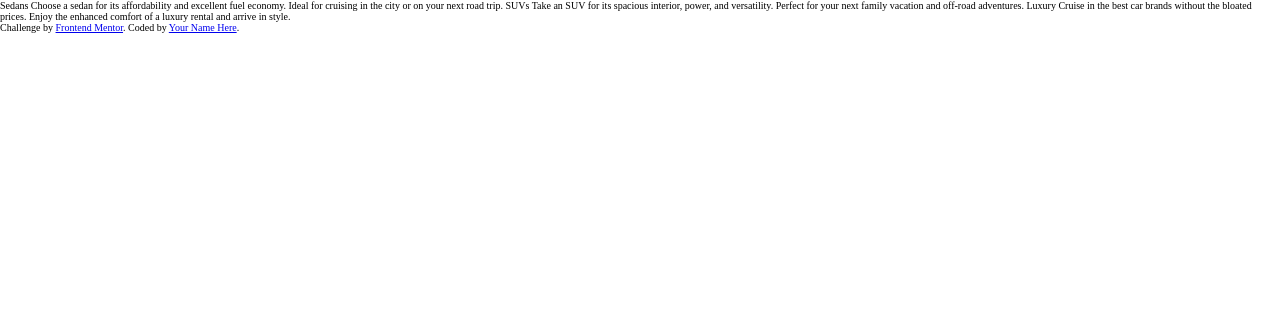
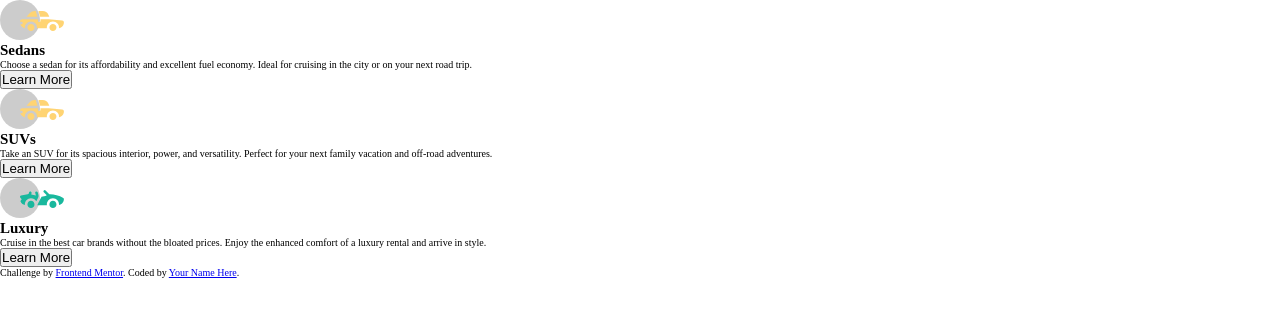
Before and after one commit to Kuntash/Stats-preview-component, a plain HTML site: page index.html in a window 1280 px wide. Drawn offline with Linux system fonts and the light colour scheme.

Commit message:
Added the html structure and some source images

```diff
--- a/index.html
+++ b/index.html
@@ -9,18 +9,61 @@
   <title>Frontend Mentor | 3-column preview card component</title>
 </head>
 <body>
-
+  <section class = "Column">
+    <div class="container">
+      <div class="container--card orange">
+        <div class="container--card__header">
+          <img src="images/icon-sedans.svg" alt="" srcset="">
+          <h2 class="title">
             Sedans
+          </h2>
+          <para class="paragraph">
             Choose a sedan for its affordability and excellent fuel economy. Ideal for cruising in the city
             or on your next road trip.
-
+          </para>
+        </div>
+        <div class="container--card__footer">
+          <button class="button">
+            Learn More
+          </button>
+        </div>
+      </div>
+      <div class="container--card cyan">
+        <div class="container--card__header">
+          <img src="images/icon-sedans.svg" alt="" srcset="">
+          <h2 class="title">
             SUVs
+          </h2>
+          <para class="paragraph">
             Take an SUV for its spacious interior, power, and versatility. Perfect for your next family vacation
             and off-road adventures.
-
+          </para>
+        </div>
+        <div class="container--card__footer">
+          <button class="button">
+            Learn More
+          </button>
+        </div>
+      </div>
+      <div class="container--card dark-cyan">
+        <div class="container--card__header">
+          <img src="images/icon-luxury.svg" alt="" srcset="">
+          <h2 class="title">
             Luxury
+          </h2>
+          <para class="paragraph">
             Cruise in the best car brands without the bloated prices. Enjoy the enhanced comfort of a luxury
             rental and arrive in style.
+          </para>
+        </div>
+        <div class="container--card__footer">
+          <button class="button">
+            Learn More
+          </button>
+        </div>
+      </div>
+    </div>
+  </section>
 
   <div class="attribution">
     Challenge by <a href="https://www.frontendmentor.io?ref=challenge" target="_blank">Frontend Mentor</a>.
```
Also changed, not shown: images/favicon-32x32.png (added), images/icon-luxury.svg (added), images/icon-sedans.svg (added), images/icon-suvs.svg (added). Lines whose indentation alone changed are shown as unchanged.
